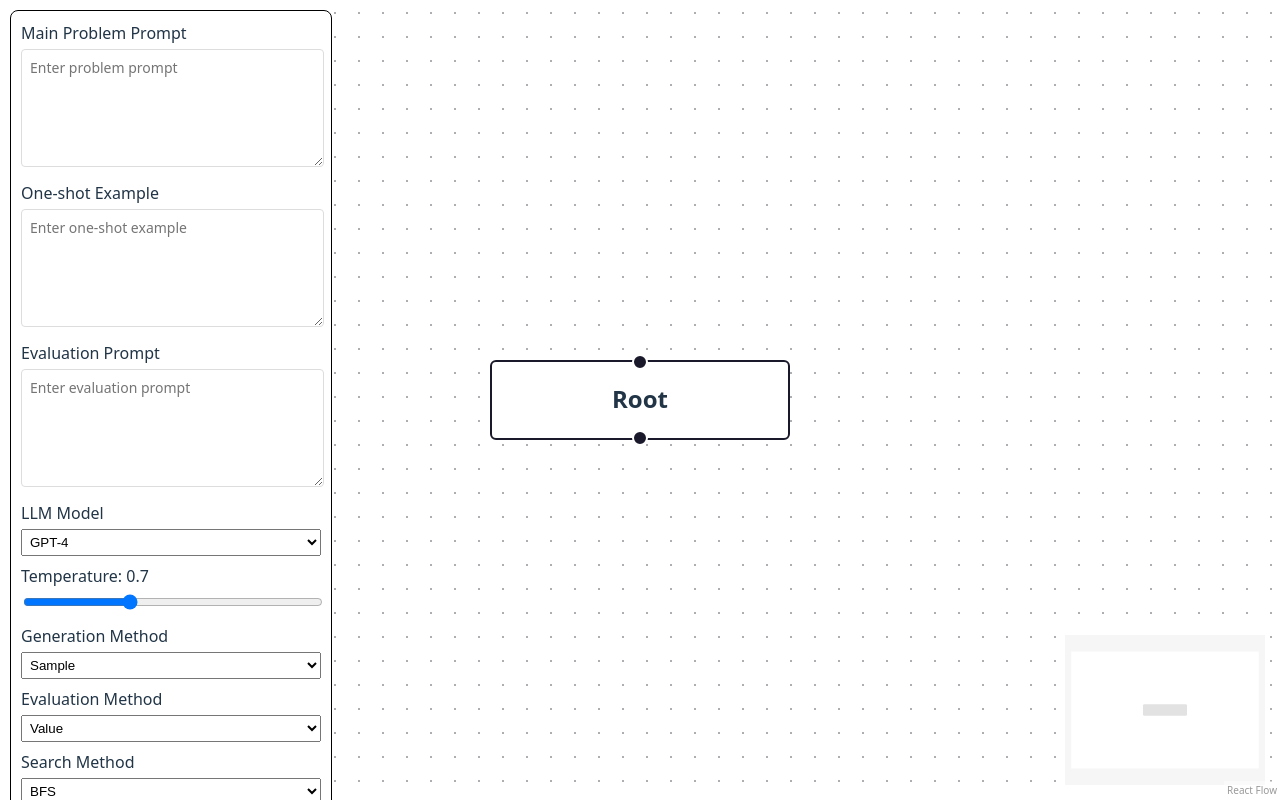
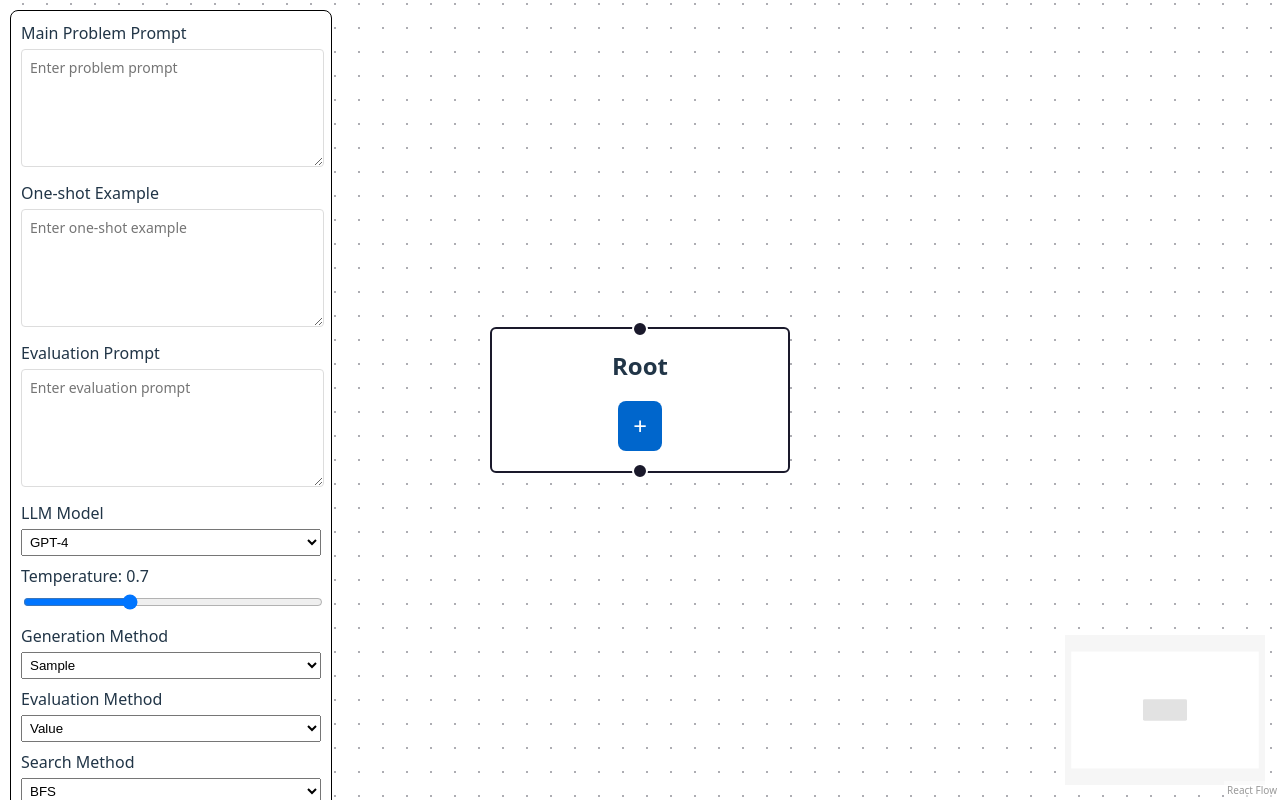
Before and after one commit to ajs808/ToTUI, a React (Vite) app in the folder frontend/: page / in a window 1280 px wide. Shown: the top 800 px of the page. Built offline with nearby package versions, Linux system fonts and the light colour scheme.

Commit message:
add plus buttons

```diff
--- a/frontend/src/App.jsx
+++ b/frontend/src/App.jsx
@@ -342,15 +342,27 @@ export default function App() {
           style: n.data.rank === 1 ? { border: '2px solid gold', background: '#fffbea' } : {},
           data: {
             ...n.data,
-            onClick: () => expandNode(n),
             label: (
-              <div onClick={() => expandNode(n)} style={{ cursor: 'pointer' }}>
+              <div style={{ textAlign: 'center' }}>
                 <div><strong>{n.data.label}</strong></div>
                 {n.data.score !== undefined && (
                   <div style={{ fontSize: '0.75em', color: 'gray' }}>
                     Score: {n.data.score} | Rank: {n.data.rank}
                   </div>
                 )}
+                <button
+                  onClick={() => expandNode(n)}
+                  style={{
+                    marginTop: '8px',
+                    padding: '4px 8px',
+                    backgroundColor: '#0066cc',
+                    color: 'white',
+                    border: 'none',
+                    borderRadius: '4px',
+                    cursor: 'pointer',
+                    fontSize: '12px'
+                  }}
+                >+</button>
               </div>
             ),
           },
```
